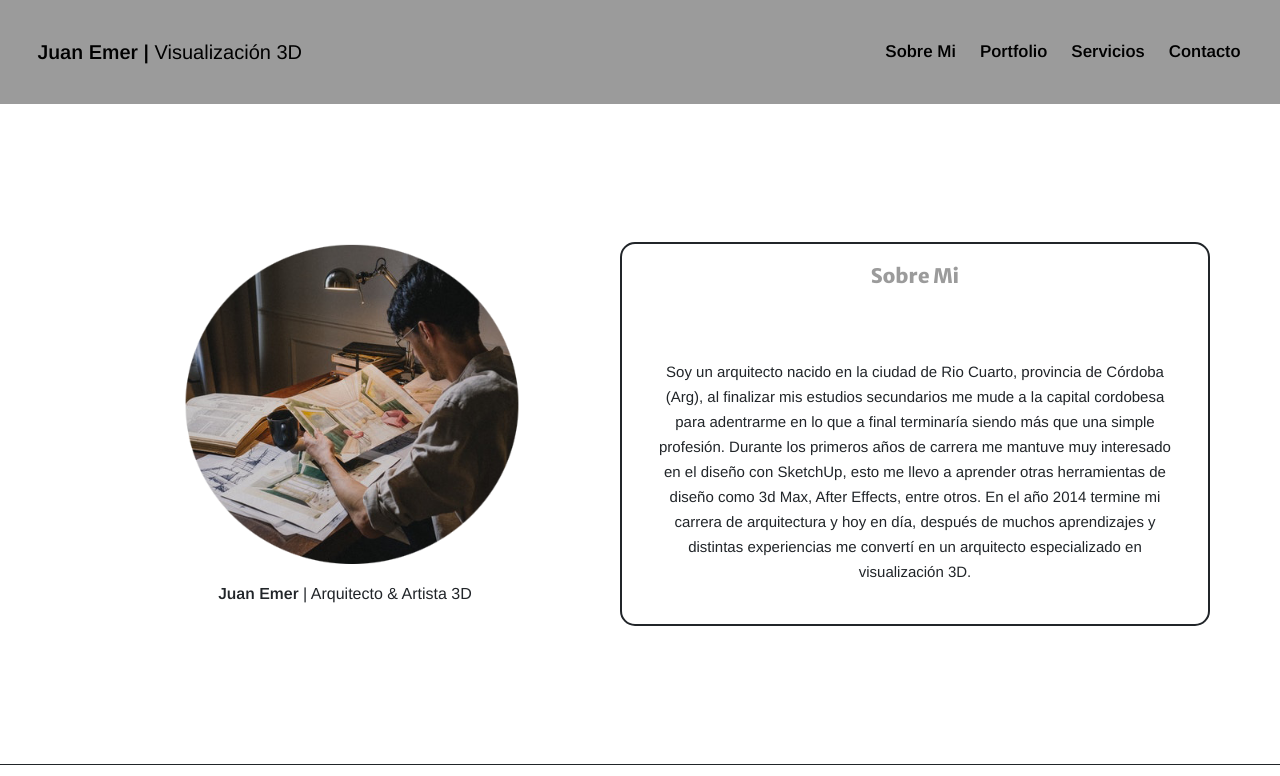
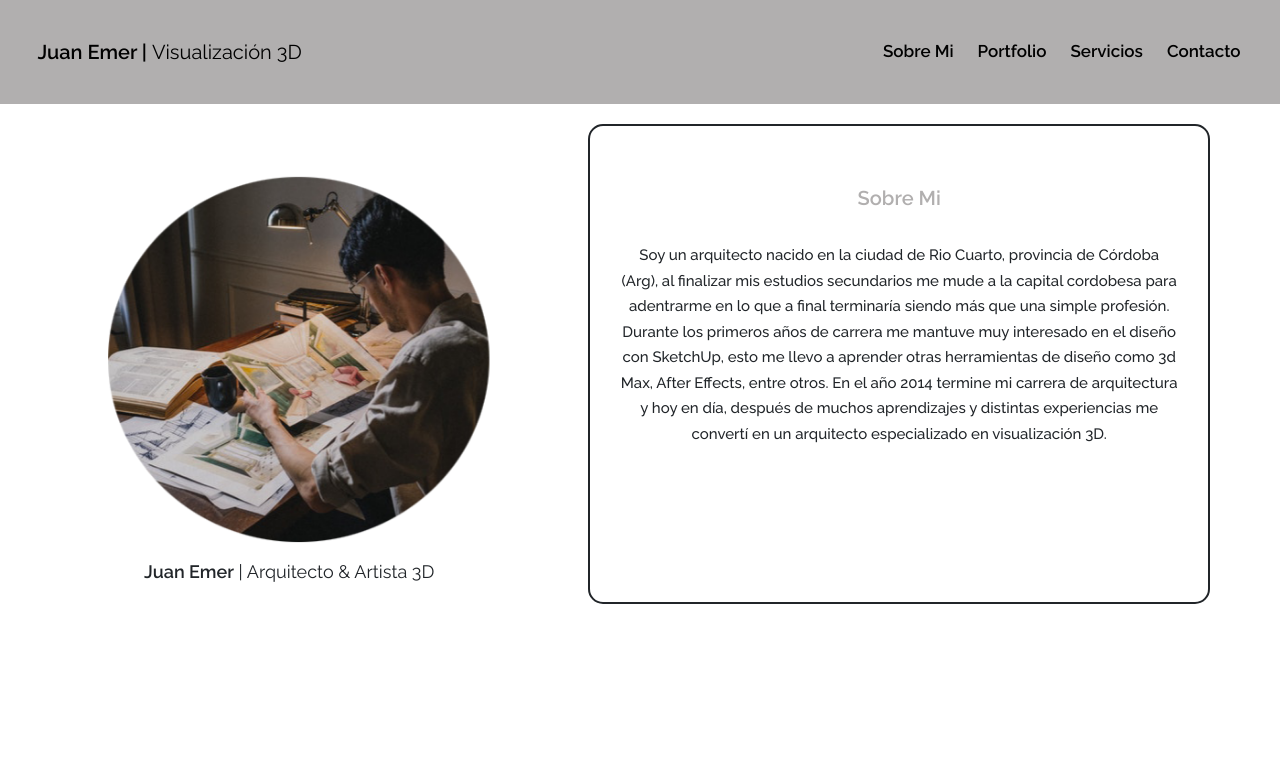
Before and after one commit to yvrbnto/Proyectofinal-artista3d, a website: page sobre-el-artista.html in a window 1280 px wide. Shown: the top 776 px of the page. Drawn offline with nearby package versions, Linux system fonts and the light colour scheme.

Commit message:
Modificaciones Mobile

```diff
--- a/scss/_commons.scss
+++ b/scss/_commons.scss
@@ -6,7 +6,7 @@
 }
 
 //colores//
-$grey: rgb(155, 155, 155);
+$grey: rgb(177, 175, 175);
 $black: rgb(0, 0, 0);
 $white: white;
 
--- a/scss/_content.scss
+++ b/scss/_content.scss
@@ -1,7 +1,7 @@
-//carrusel
+//index
 
 .b-carusel{
-    background-color: rgba(0, 0, 0, 0.2);
+    background-color: rgba(0, 0, 0, 0.3);
     font-family: $main-font;
 }
 
@@ -28,6 +28,11 @@
     width: 100%;
 }
 
+.div-footer{
+    max-width: 375px;
+    text-align: center;
+}
+
 //sobre el artista
 .m-cinco{
     margin: 5rem;
@@ -46,12 +51,6 @@ main{
             align-items: center;
             align-content: center;
             span{
-                text-align: center;
-                font-size: $fs-seis;
-                font-weight: $fw-400;
-                padding: $p-2;
-                line-height: 2rem;
-                margin-left: 5rem;
                 animation-name: artMoov-div;
                 animation-timing-function: ease-in-out;
                 animation-iteration-count: 1;
@@ -59,32 +58,9 @@ main{
                 position: relative;
             }
         }
-
-        aside{
-            margin: $m-2;
-            padding: $p-1;
-            width: 50%;
-            border: solid;
-            border-width: 2px;
-            border-radius: 15px;
-            h1{
-                color: $grey;
-                text-align: center;
-                font-size: $fs-dos;
-                font-weight: $fw-600;
-                padding: $p-1;
-                height: 10vh;
-            }
-            p{
-                text-align: center;
-                font-size: $fs-cinco;
-                font-weight: $fw-400;
-                padding: $p-2;
-                line-height: 2.5rem;
-            }
-        }
     }
 }
+
 
 @keyframes artMoov-div{
     from{left: -500px;}
@@ -98,11 +74,140 @@ main{
     height: 70vh;
 }
 
-@media only screen and (max-width: 375px) {
-    .flex-conteiner{
-        flex-direction: column;
+.main-artist{
+    height: auto;
+    padding-top: $p-1;
+}
+
+.img-artist{
+	width: 60%;
+	max-width: 375px;
+    margin-top: $m-2;
+    margin-right: $m-2;
+}
+
+.span-artist{
+    margin-right: 3rem;
+    font-size: $fs-tres;
+    font-weight: $fw-400;
+    padding: $p-2;
+    line-height: 2rem;
+    margin-left: 6rem;
+}
+
+.art-artist{
+    text-align: center;
+}
+
+.title-artist{
+    color: $grey;
+	margin: 0.7rem;
+    text-align: center;
+    font-size: $fs-cinco;
+    font-weight: $fw-600;
+    height: 5vh;
+}
+
+.aside-artist{
+    width: auto;
+    margin: $m-1;
+    padding: $p-1;
+    border: solid;
+    border-width: 2px;
+    border-radius: 15px;
+}
+
+.story-artist{
+    font-weight: $fw-500;
+    margin: 0 auto;
+    padding-top: $p-1;
+    text-align: center;
+    font-size: $fs-cinco;
+    line-height: 2.5rem;
+}
+
+@media only screen and (min-width: 768px){
+    .main-artist{
+        height: 60vh;
+        padding-top: $p-1;
+    }
+
+    .div-artist{
+        display: flex;
+        justify-content: space-between;
         align-items: center;
-        height: 40vh;
+    }
+
+    .img-artist{
+        width: 100%;
+        max-width: 768px;
+        margin-right: 5.5rem;
+    }
+
+    .aside-artist{
+        width: 100%;
+        height: auto;
+    }
+
+    .story-artist{
+        line-height: 1.7;
+        font-weight: $fw-500;
+        margin: 0 auto;
+        font-size: $fs-cinco;
+    }
+
+    .title-artist{
+        color: $grey;
+        font-size: $fs-siete;
+        margin-top: $m-1;
+        text-align: center;
+        font-weight: $fw-600;
+        height: 5vh;
+    }
+
+    .span-artist{
+        margin-right: 3rem;
+        font-size: $fs-tres;
+        font-weight: $fw-400;
+        line-height: 2rem;
+        padding-top: $p-2;
+    }
+}
+
+@media only screen and (min-width: 1280px){
+    .main-artist{
+        height: 90vh;
+    }
+
+    .img-artist{
+        width: 85%;
+
+        margin-top: 5rem;
+    }
+
+    .span-artist{
+        margin-left: 3rem;
+        font-size: $fs-ocho;
+    }
+
+    .aside-artist{
+        width: 50%;
+        height: 60vh;
+        text-align: center;
+        margin-right: 7rem;
+        padding-top: 4rem;
+    }
+
+    .title-artist{
+        font-size: $fs-dos;
+        padding-top: $p-1;
+    }
+
+    .story-artist{
+        line-height: 1.7;
+        font-weight: $fw-500;
+        padding: $p-2;
+        font-size: $fs-cinco;
     }
 }
 
@@ -228,3 +333,7 @@ form{
 
     }
 }
+
+.contacto-size{
+    font-size: $fs-tres;
+}
--- a/scss/_font.scss
+++ b/scss/_font.scss
@@ -1,12 +1,11 @@
-@import url('https://fonts.googleapis.com/css2?family=Arimo:wght@400;600&family=Merriweather+Sans:wght@800&display=swap');
-
+@import url('https://fonts.googleapis.com/css2?family=Merriweather+Sans:wght@800&family=Raleway:wght@400;500;600&display=swap');
 //seteo del font size del html 1em=10px//
 
 html{
     font-size: 62.5%;
 }
 
-$main-font: 'Arimo', sans-serif;
+$main-font: 'Raleway', sans-serif;
 $sec-font: 'Merriweather Sans', sans-serif;
 
 
@@ -21,4 +20,4 @@ $fs-dos: 2rem;
 //font-weight//
 $fw-400: 400;
 $fw-600: 600;
-$fw-900: 900;
+$fw-500: 500;
--- a/scss/_footer.scss
+++ b/scss/_footer.scss
@@ -13,6 +13,7 @@ footer{
             justify-content: space-between;
             align-items: center;
             flex-direction: column;
+            text-align: center;
             div{
                 a{
                     text-align: left;
--- a/sobre-el-artista.html
+++ b/sobre-el-artista.html
@@ -53,15 +53,15 @@
     <!--cierra nav-->
     </header>
 
-    <main class="m-cinco">
-      <div class="flex-conteiner">
-        <article>
-          <img class="animate__animated animate__fadeInDown" src="assets/img/artista.png" alt="Foto del artista Juan Emer" width="80%">
-          <span><strong style="font-weight: bolder">Juan Emer</strong> | Arquitecto & Artista 3D</span>
+    <main class="main-artist">
+      <div class="div-artist">
+        <article class="art-artist">
+          <img class="animate__animated animate__fadeInDown img-artist" src="assets/img/artista.png" alt="Foto del artista Juan Emer" width="80%">
+          <span class="span-artist"><strong style="font-weight: bolder">Juan Emer</strong> | Arquitecto & Artista 3D</span>
         </article>
-        <aside class="animate__animated animate__fadeInUp">
-            <h1 class="font-title">Sobre Mi</h1>
-            <p>Soy un arquitecto nacido en la ciudad de Rio Cuarto, provincia de Córdoba (Arg), al finalizar mis estudios secundarios me mude a la capital cordobesa para adentrarme en lo que a final terminaría siendo más que una simple profesión. Durante los primeros años de carrera me mantuve muy interesado en el diseño con SketchUp, esto me llevo a aprender otras herramientas de diseño como 3d Max, After Effects, entre otros. En el año 2014 termine mi carrera de arquitectura y hoy en día, después de muchos aprendizajes y distintas experiencias me convertí en un arquitecto especializado en visualización 3D.</p>
+        <aside class="animate__animated animate__fadeInUp aside-artist">
+            <h1 class="title-artist">Sobre Mi</h1>
+            <p class="story-artist">Soy un arquitecto nacido en la ciudad de Rio Cuarto, provincia de Córdoba (Arg), al finalizar mis estudios secundarios me mude a la capital cordobesa para adentrarme en lo que a final terminaría siendo más que una simple profesión. Durante los primeros años de carrera me mantuve muy interesado en el diseño con SketchUp, esto me llevo a aprender otras herramientas de diseño como 3d Max, After Effects, entre otros. En el año 2014 termine mi carrera de arquitectura y hoy en día, después de muchos aprendizajes y distintas experiencias me convertí en un arquitecto especializado en visualización 3D.</p>
         </aside>
       </div>
     </main>
```
Also changed, not shown: contacto.html (+3 -3 lines), portfolio.html (+1 -1 lines), servicios.html (+1 -1 lines), css/main.css.
